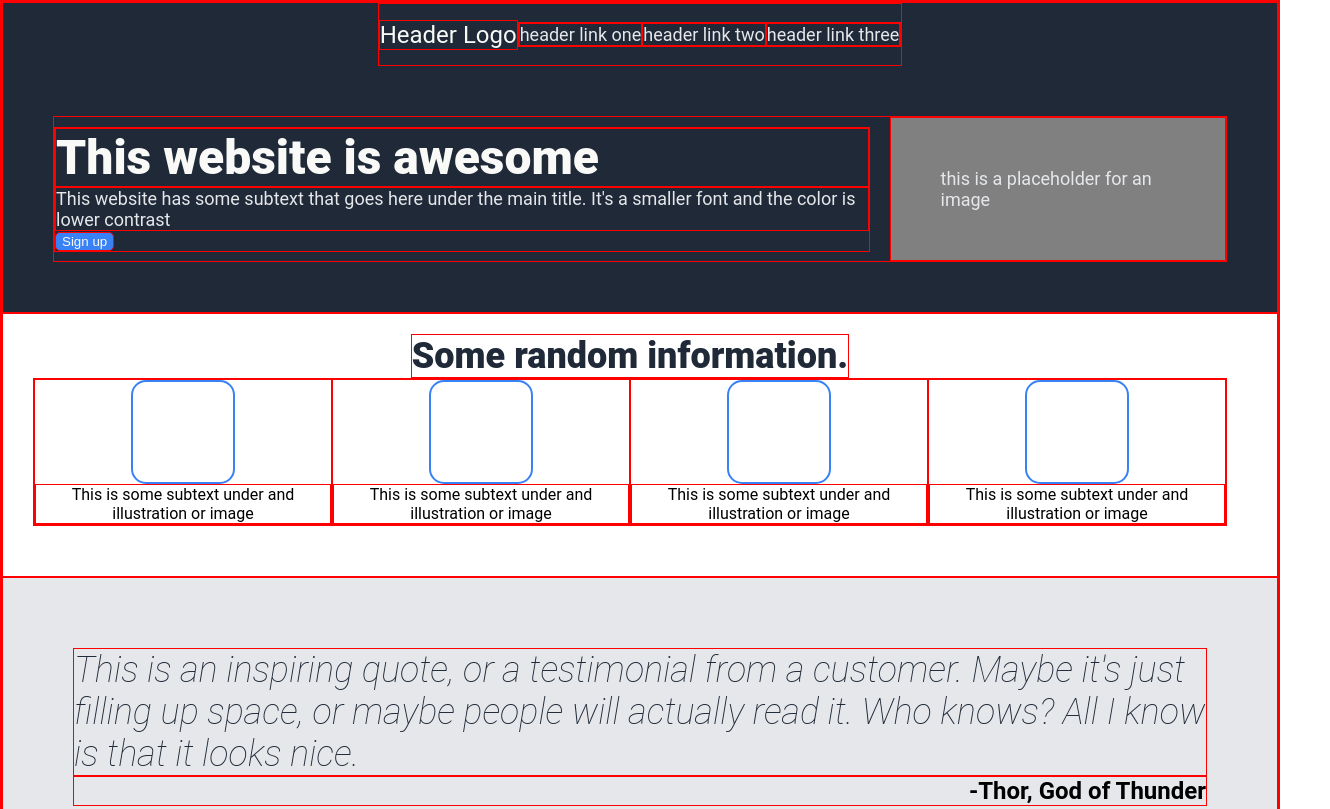
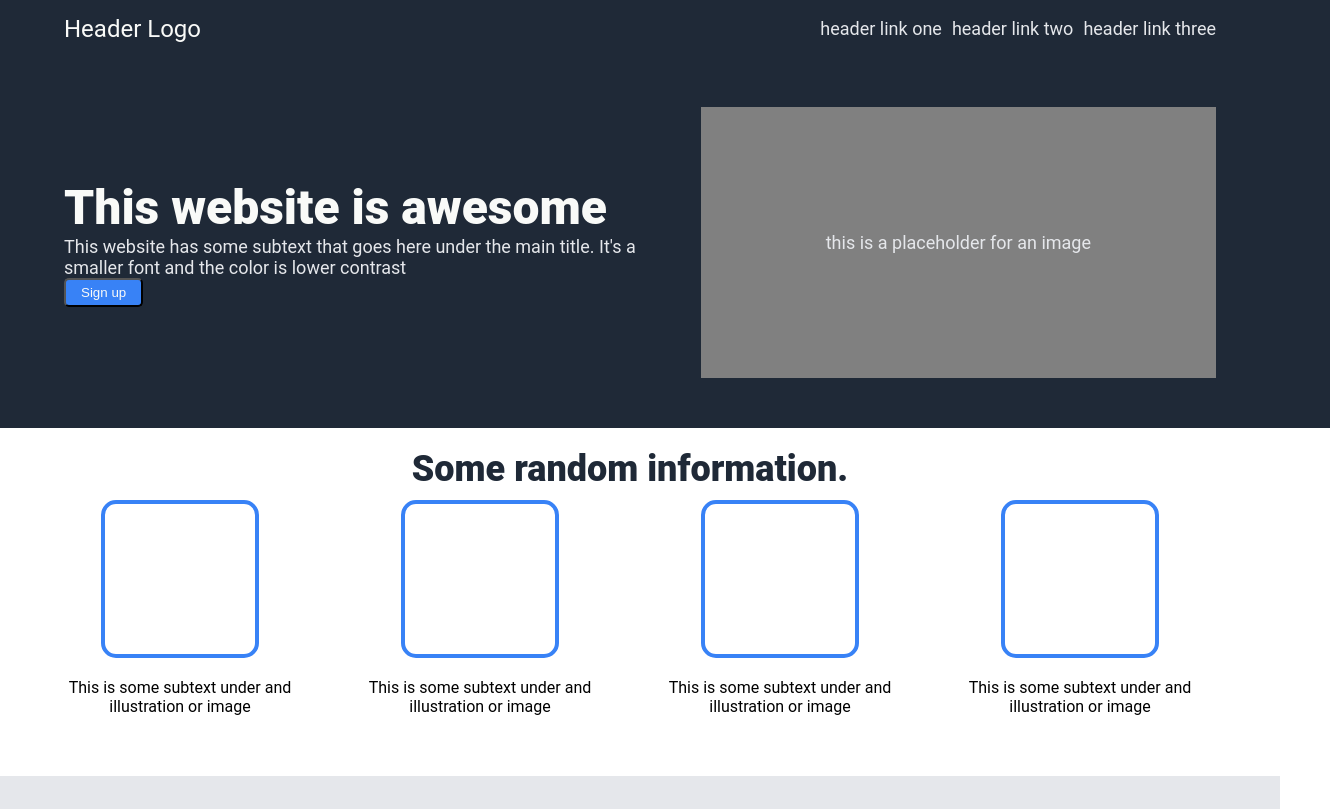
Before and after one commit to aerobars/landing-page, a plain HTML site: page index.html in a window 1280 px wide. Shown: the top 809 px of the page, 1330 px wide, since content can reach past the window. Drawn offline with Linux system fonts and the light colour scheme.

Commit message:
Update css flexbox settings and index layout

```diff
--- a/index.html
+++ b/index.html
@@ -11,11 +11,12 @@
       <div class="block-one__top">
           <div class="top__logo">Header Logo</div>
           <ul class="top__links">
-            <div class="link__one">header link one</div>
-            <div class="link__two">header link two</div>
-            <div class="link__three">header link three</div>
+            <li class="link__one">header link one</li>
+            <li class="link__two">header link two</li>
+            <li class="link__three">header link three</li>
           </ul>
       </div>
+
       <div class="block-one__bottom">
       <div class="bottom__left">
         <div class="left__title">This website is awesome</div>
@@ -26,6 +27,7 @@
         <div class="bottom__placeholder">this is a placeholder for an image</div>
       </div>
     </div>
+
     <div class="block-two">
       <div class="block-two__title">Some random information.</div>
       <div class="block-two__info">
@@ -47,12 +49,14 @@
         </div>
       </div>
     </div>
+
     <div class="block-three">
       <div class="block-three__quote">This is an inspiring quote, or a testimonial from a customer.
       Maybe it's just filling up space, or maybe people will actually read it. Who knows?
       All I know is that it looks nice.</div>
       <div class="block-three__author">-Thor, God of Thunder</div>
     </div>
+
     <div class="block-four">
       <div class="block-four__blue-box">
         <div class="blue-box__title">Call to action! It's time!</div>
@@ -60,6 +64,7 @@
         <button class="blue-box__sign-up">Sign up</button>
       </div>
     </div>
+
     <div class="footer">
       <div class="footer__copyright">Copyright C The Odin Project 2021</div>
     </div>
--- a/style.css
+++ b/style.css
@@ -1,6 +1,7 @@
 /* font and background stylings, with some display declarations */
 body {
   font-family: "roboto", sans-serif;
+  width: 100%;
   display: flex;
   flex-direction: column;
   align-items: center;
@@ -11,6 +12,7 @@ button {
   background-color: #3882f6;
   color: #f9faf8;
   border-radius: 5px;
+  padding: 5px 15px;
 }
 
 .block-one, .footer {
@@ -28,10 +30,11 @@ button {
 ul {
   padding: 0px;
   display: flex;
+  list-style-type: none;
 }
 
-li:not(:last-child) {
-  margin-left: 150px;
+li {
+  margin-left: 10px;
 }
 
 .left__title {
@@ -41,7 +44,8 @@ li:not(:last-child) {
 
 .bottom__placeholder {
   background-color: gray;
-  padding: 50px;
+  padding: 125px;
+  white-space: nowrap;
 }
 
 ul, .left__subtext, .bottom__placeholder {
@@ -54,10 +58,15 @@ ul, .left__subtext, .bottom__placeholder {
 }
 
 .image {
-  border: 2px solid #3882f6;
+  border: 4px solid #3882f6;
   border-radius: 15px;
-  width: 100px;
-  height: 100px;
+  width: 150px;
+  height: 150px;
+  margin: 10px;
+}
+
+.subtext {
+  padding: 10px;
 }
 
 .block-three__quote, .block-two__title {
@@ -68,6 +77,7 @@ ul, .left__subtext, .bottom__placeholder {
 .block-three__quote {
   font-style: italic;
   font-weight: 100;
+  flex: 0 1 auto;
 }
 
 .block-three__author {
@@ -89,11 +99,12 @@ ul, .left__subtext, .bottom__placeholder {
   font-size: 12px;
 }
 /*Border to help see*/
-* {
+/* {
   border: 1px solid red
-}
+} remover this text and first / to enable border */
 /* (most) flex declarations and block positioning*/
 .block-one {
+  width: 100%;
   display: flex;
   flex-direction: column;
   align-items: center;
@@ -102,18 +113,30 @@ ul, .left__subtext, .bottom__placeholder {
 }
 
 .block-one__top {
+  width: 90%;
   display: flex;
   flex-direction: row;
   align-items: center;
   justify-content: space-between;
-  justify-self: flex-start;
+  column-gap: 50px;
+  flex: 1;
 }
 
 .block-one__bottom {
+  width: 90%;
   display: flex;
   flex-direction: row;
   align-items: center;
   column-gap: 20px;
+}
+.bottom_left {
+  flex: 0 0 auto;
+  display: flex;
+}
+
+.left__subtext {
+  flex: none;
+  min-width: 460px;
 }
 
 .block-two {
@@ -140,9 +163,16 @@ ul, .left__subtext, .bottom__placeholder {
   display: flex;
   flex-direction: column;
   padding:70px;
+  flex-wrap: nowrap;
 }
 
 .block-four {
   display: flex;
   padding: 50px;
 }
+
+.footer {
+  width: 100%;
+  display: flex;
+  justify-content: center;
+}
```
